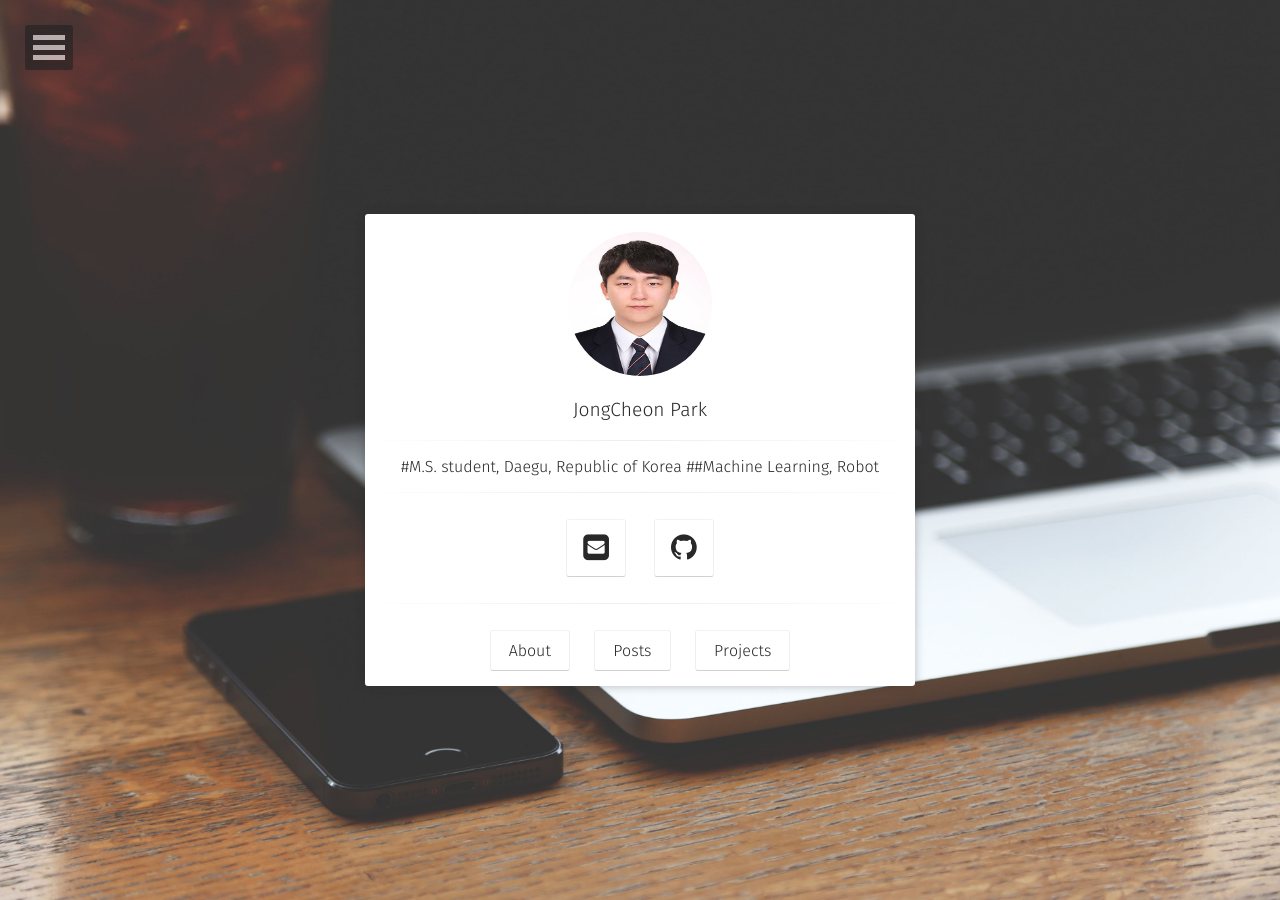
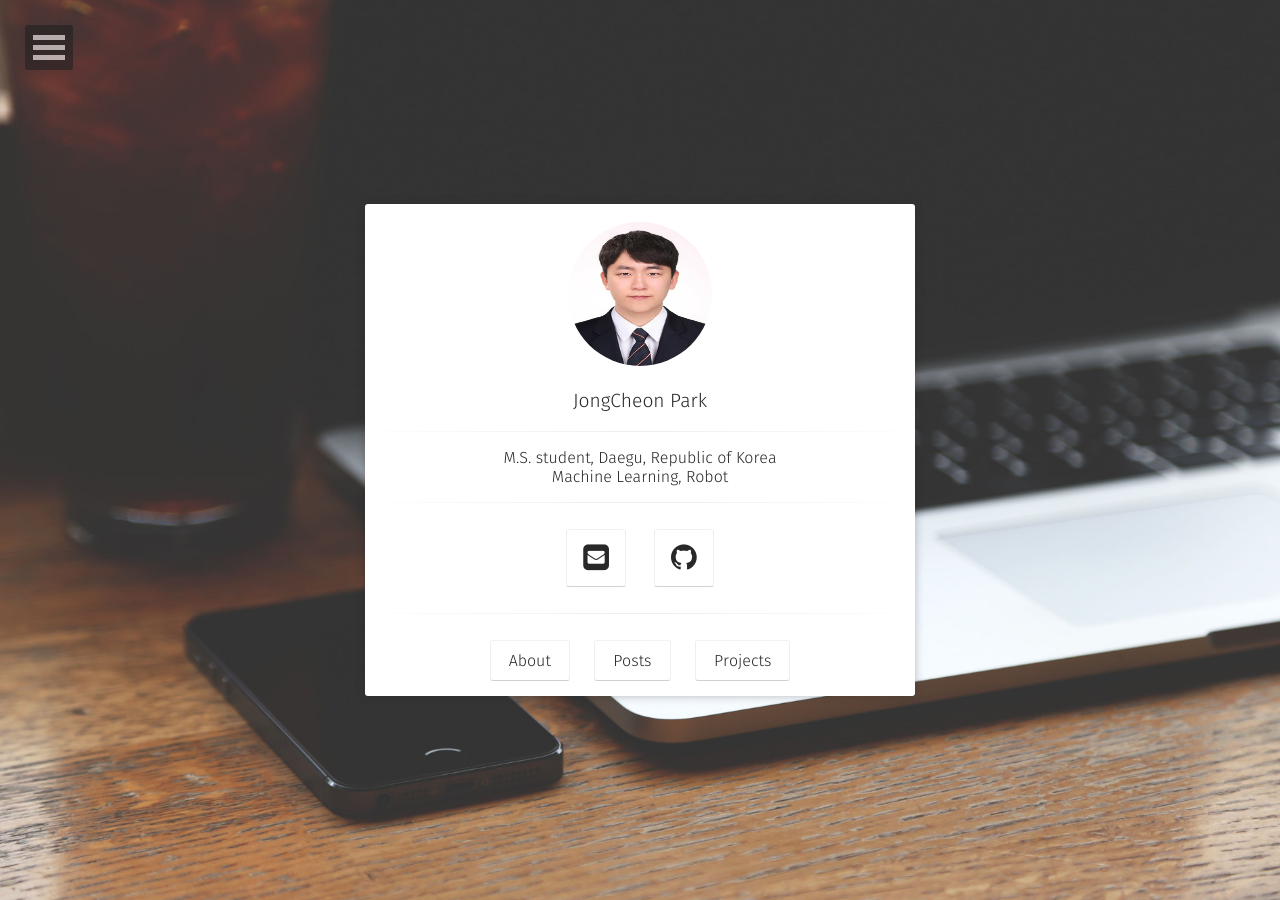
Before and after one commit to JongCheon-Park/JongCheon-Park.github.io, a Jekyll site: the page built from index.html, in a window 1280 px wide. Built offline with Jekyll 4.4.1, drawn with Linux system fonts in a browser that asks for light colours; some web fonts are replaced.

```diff
--- a/_config.yml
+++ b/_config.yml
@@ -1,6 +1,6 @@
 # Site
 title:              JongCheon Park
-bio:                '#M.S. student, Daegu, Republic of Korea ##Machine Learning, Robot'
+bio:                'M.S. student, Daegu, Republic of Korea <br> Machine Learning, Robot'
 description:        "JongCheon Park biograpgy and blog."
 reading_time:       true
 words_per_minute:   150
```
